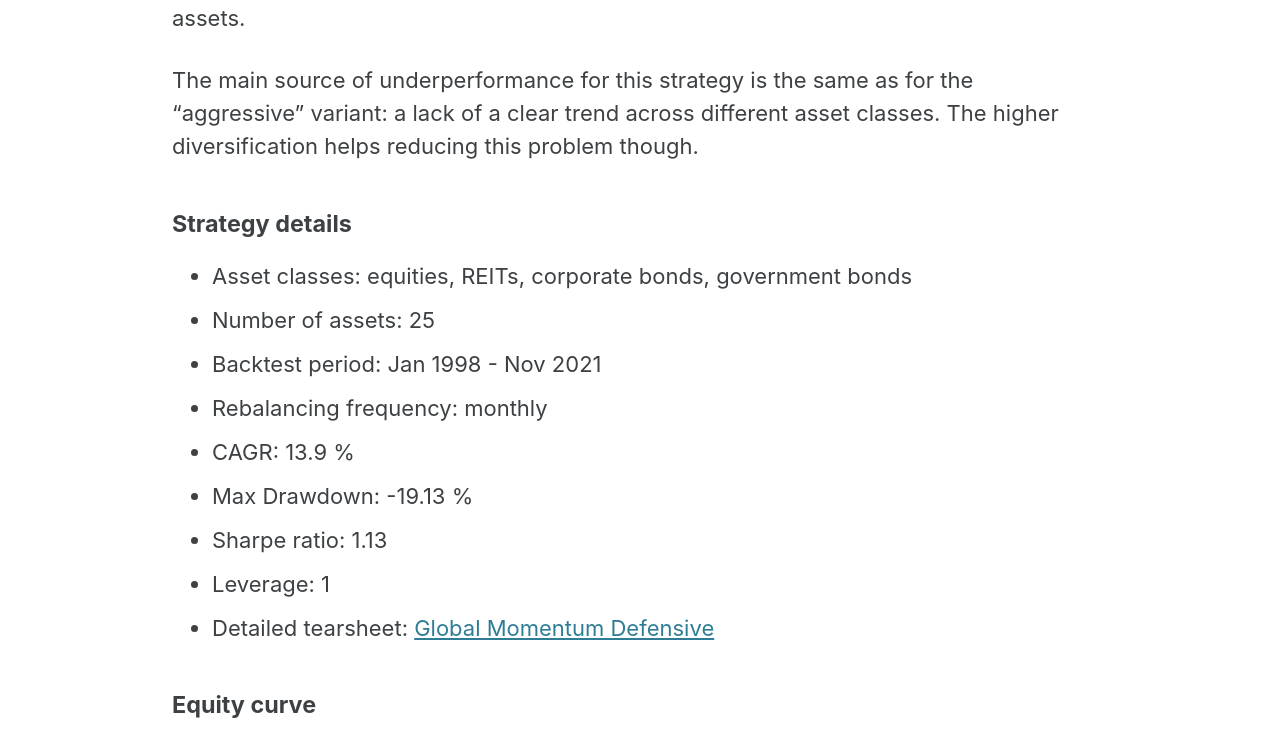
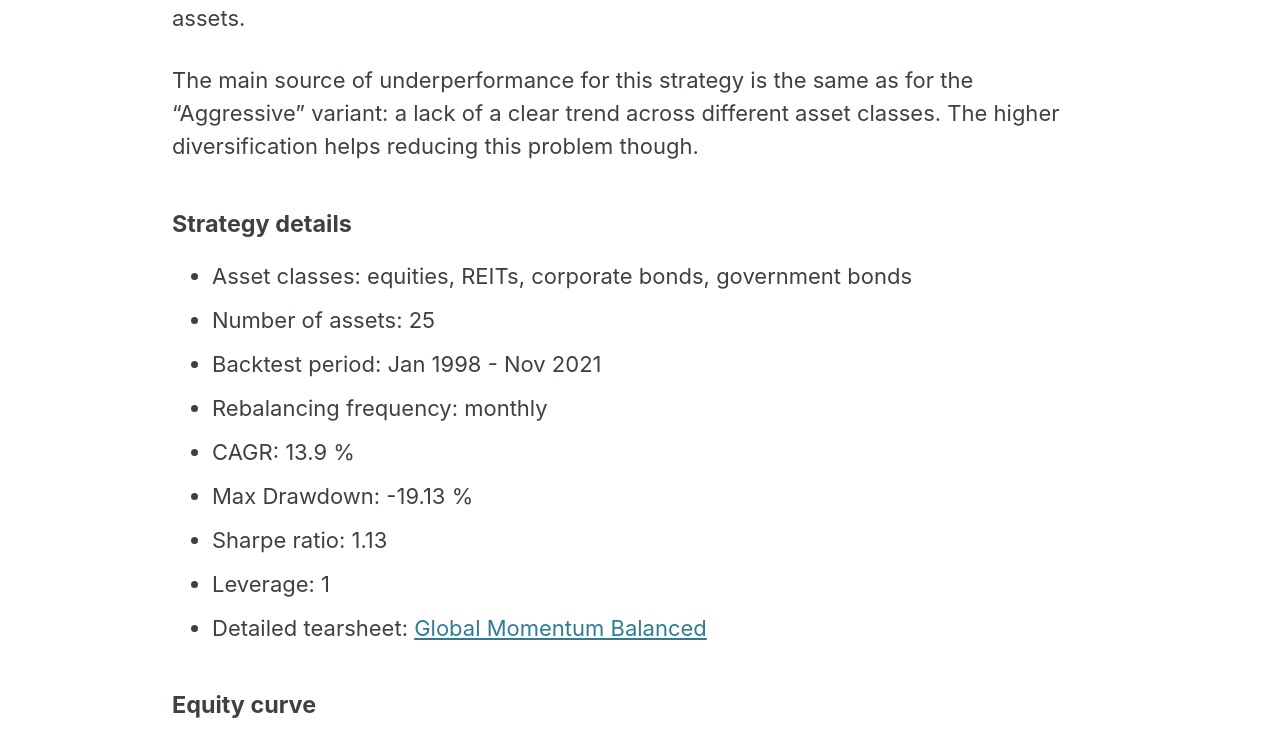
Before and after one commit to IthacaResearch/ithacaresearch.github.io, a Jekyll site: the page built from _posts/2021-09-30-Global-Momentum-Balanced.md, in a window 1280 px wide and 1400 px high. Shown: the part 419-1148 px from the top of the window. Built offline with Jekyll 4.4.1, drawn with Linux system fonts in a browser that asks for light colours; cached includes are drawn as plain includes.

Commit message:
Update 2021-09-30-Global-Momentum-Balanced.md

```diff
--- a/_posts/2021-09-30-Global-Momentum-Balanced.md
+++ b/_posts/2021-09-30-Global-Momentum-Balanced.md
@@ -7,7 +7,7 @@ This strategy evaluates a momentum based score for each asset, then ranks the as
 
 Assets are grouped in three categories: risky assets (for example equities), safe assets (for example government bonds), and risk-free assets (for example ultra short term government bonds). If there is no asset with a positive score in a given category, the corresponding part of the portfolio will be allocated to the highest ranking risk-free assets.
 
-The main source of underperformance for this strategy is the same as for the "aggressive" variant: a lack of a clear trend across different asset classes. The higher diversification helps reducing this problem though.
+The main source of underperformance for this strategy is the same as for the "Aggressive" variant: a lack of a clear trend across different asset classes. The higher diversification helps reducing this problem though.
 
 #### Strategy details
 * Asset classes: equities, REITs, corporate bonds, government bonds
@@ -18,7 +18,7 @@ The main source of underperformance for this strategy is the same as for the "ag
 * Max Drawdown: -19.13 %
 * Sharpe ratio: 1.13
 * Leverage: 1
-* Detailed tearsheet: [Global Momentum Defensive](/tearsheets/GlobalMomentumBalanced.html)
+* Detailed tearsheet: [Global Momentum Balanced](/tearsheets/GlobalMomentumBalanced.html)
 
 #### Equity curve
 Sampling of the equity curve is on a _monthly_ basis.
```
